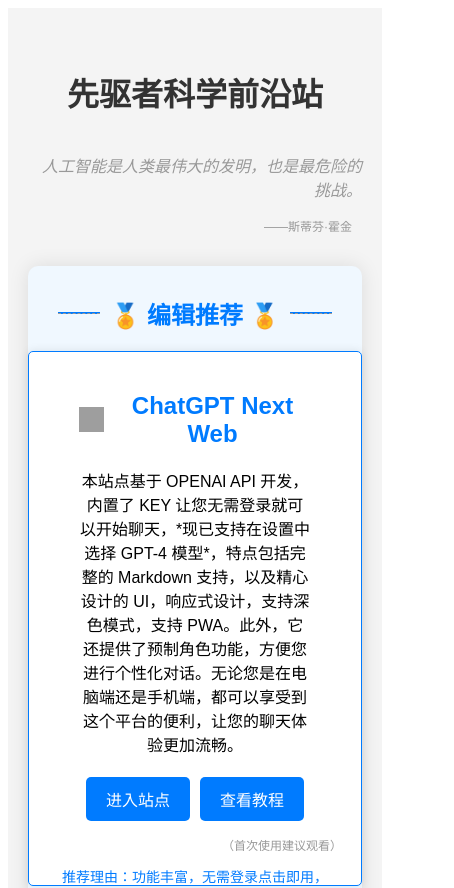
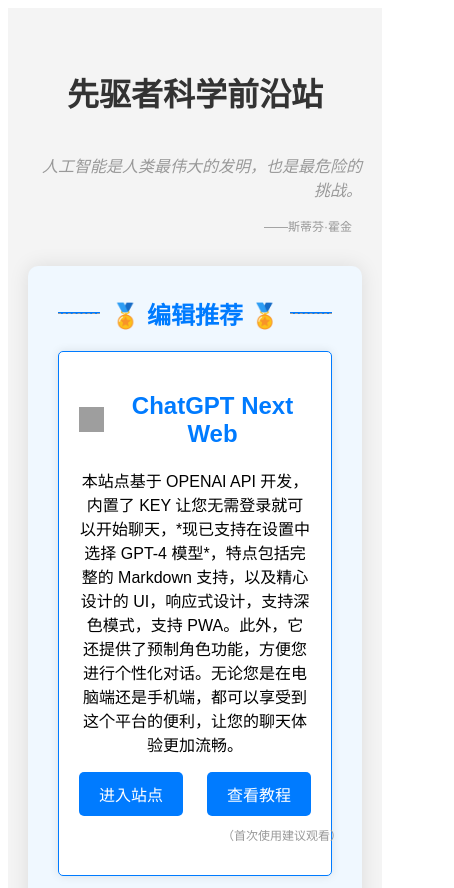
Before and after one commit to cheng7760/AIproject, a React (Create React App) app: page / in a window 390 px wide. Shown: the top 888 px of the page, 454 px wide, since content can reach past the window. Built offline with nearby package versions, Linux system fonts and the light colour scheme; grey boxes are pictures that could not be loaded.

Commit message:
Update App.css

```diff
--- a/src/App.css
+++ b/src/App.css
@@ -208,23 +208,6 @@
   .token-input {
     margin-top: 18px;
 }
-  .editor-recommend .project {
-    margin: 0 -30px;
-    padding: 20px 50px;
-  }
-  .editor-recommend .project h2,
-  .editor-recommend .project p,
-  .editor-recommend .project .button-group,
-  .editor-recommend .project .small-text2 {
-    width: 100%;
-  }
-  .editor-recommend .project .button-group {
-    flex-wrap: wrap;
-    justify-content: center;
-  }
-  .editor-recommend .project .button {
-    margin: 5px;
-  }
   .small-text {
     margin-left: 61.68%; /* Adjust this value for mobile devices */
   }
```
